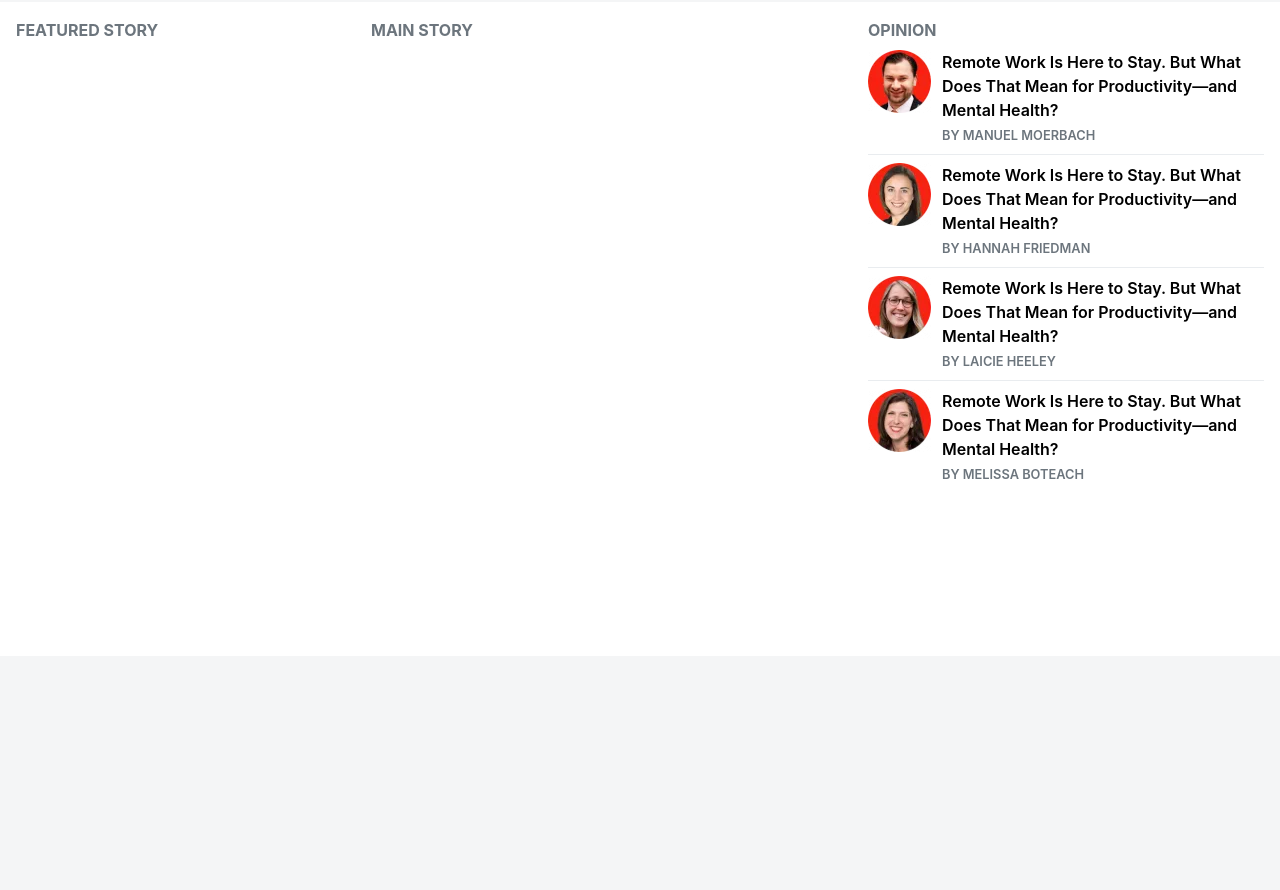
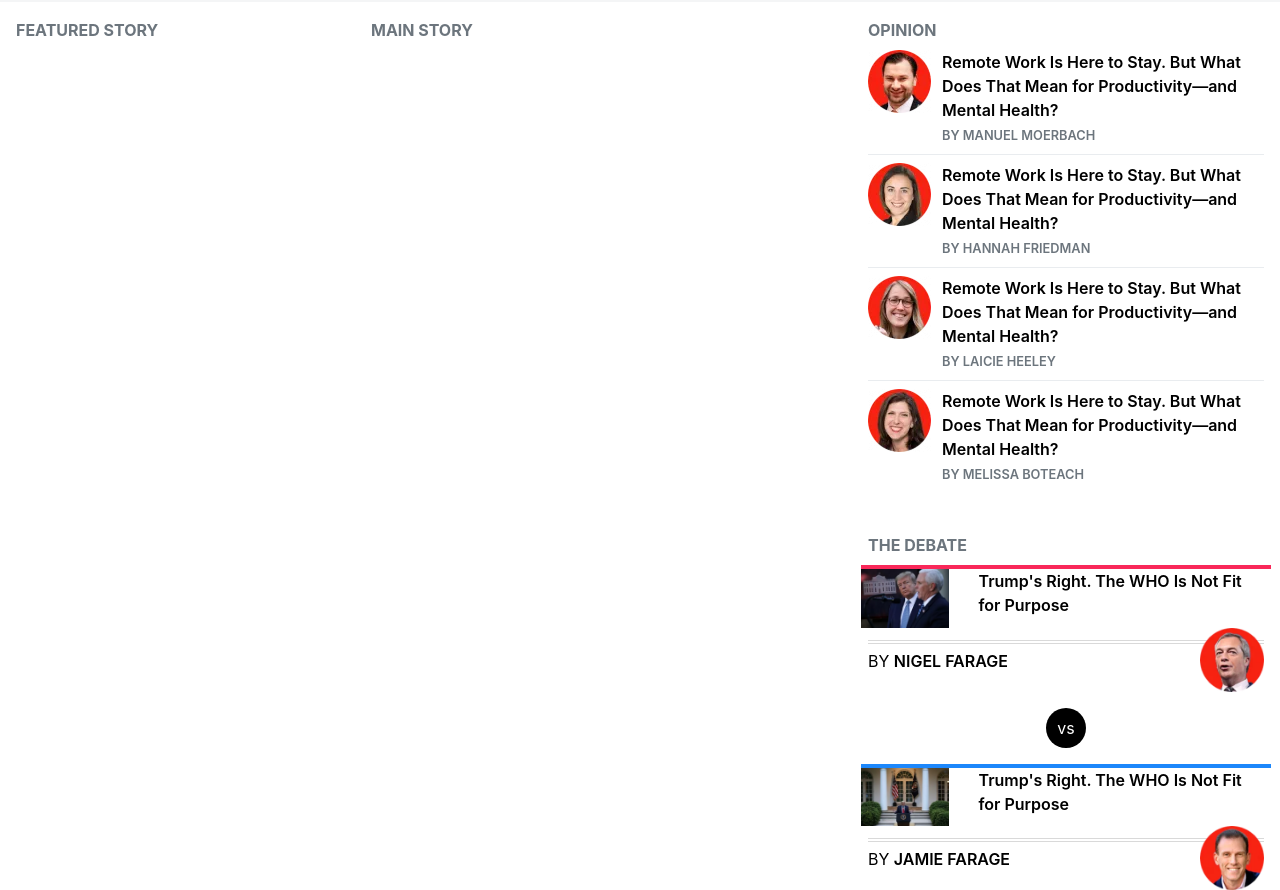
Before and after one commit to chirchir12/newsweek-clone, a plain HTML site: page index.html in a window 1280 px wide. Shown: the part 144-1034 px from the top of the page. Before the commit the page ends 800 px from the top, so only its background shows below. Drawn offline with nearby package versions, Linux system fonts and the light colour scheme.

Commit message:
added debated section

```diff
--- a/css/style.css
+++ b/css/style.css
@@ -5,7 +5,6 @@ body {
   background-color: #fff;
   width: 100vw;
   max-width: 1312px;
-  height: 100vh;
   position: relative;
   margin-left: auto;
   margin-right: auto;
@@ -142,6 +141,59 @@ sup.degree-sign:before {
 .opinion-author {
   font-weight: 600;
 }
+.debate-border-red {
+  width: 100%;
+  margin: 0 auto;
+  height: 4px;
+  background-color: #f92859;
+}
+.border-blue {
+  background-color: #1c87fb;
+}
+.col-3.img-col {
+  padding-left: 0;
+}
+.debate-discussions {
+  position: relative;
+  color: black;
+}
+.debate-discussions::before {
+  content: '';
+  display: block;
+  background-color: #d9d9d9;
+  height: 1px;
+  position: absolute;
+  top: 12px;
+  left: 0;
+  right: 0;
+}
+.debate-discussions::after {
+  content: '';
+  display: block;
+  background-color: #d9d9d9;
+  height: 1px;
+  position: absolute;
+  top: 15px;
+  left: 0;
+  right: 0;
+}
+.participant-name {
+  padding-top: 1.3rem;
+}
+.particant-name-bold {
+  font-weight: 600;
+}
+.vs {
+  padding: 0.5rem 0.7rem;
+  background-color: black;
+  color: #fff;
+  border-radius: 50%;
+}
+.participant-avatar {
+  width: 4rem;
+  height: 100%;
+  z-index: 3;
+}
 
 @media screen and (max-width: 640px) {
   .country-weather {
--- a/index.html
+++ b/index.html
@@ -174,7 +174,7 @@
             </div>
           </div>
           <div class="col-lg-4">
-            <div class="opinion-container">
+            <div class="opinion-container mb-5">
               <span class="artile-title text-muted mb-2">OPINION</span>
               <div class="row no-gutters opinion-article">
                 <div class="col-2">
@@ -255,6 +255,75 @@
                 </div>
               </div>
             </div>
+            <div class="debate-section">
+              <span class="artile-title text-muted mb-2">THE DEBATE</span>
+              <div class="row pl-2 pr-2 doble-border">
+                <div class="debate-border-red"></div>
+                <div class="col-3 img-col">
+                  <img
+                    src="./images/trump-pence.webp"
+                    class="img-fluid"
+                    alt="trump pence"
+                  />
+                </div>
+                <div class="col-9">
+                  <a class="opinion-article-link" href="#"
+                    >Trump's Right. The WHO Is Not Fit for Purpose</a
+                  >
+                </div>
+              </div>
+              <div class="debate-discussions d-flex">
+                <div class="participant-name flex-fill">
+                  BY
+                  <span class="particant-name-bold">
+                    NIGEL FARAGE
+                  </span>
+                </div>
+                <div class="participant-avatar">
+                  <img
+                    src="./images/nigel-farage.webp"
+                    class="img-fluid"
+                    alt="some image"
+                  />
+                </div>
+              </div>
+              <div
+                class="vs-container my-3 d-flex justify-content-center align-items-center"
+              >
+                <span class="vs">vs</span>
+              </div>
+
+              <div class="row pl-2 pr-2 doble-border">
+                <div class="debate-border-red border-blue"></div>
+                <div class="col-3 img-col">
+                  <img
+                    src="./images/donald-trump.webp"
+                    class="img-fluid"
+                    alt="trump pence"
+                  />
+                </div>
+                <div class="col-9">
+                  <a class="opinion-article-link" href="#"
+                    >Trump's Right. The WHO Is Not Fit for Purpose</a
+                  >
+                </div>
+              </div>
+              <div class="debate-discussions d-flex">
+                <div class="participant-name flex-fill">
+                  BY
+                  <span class="particant-name-bold">
+                    JAMIE FARAGE
+                  </span>
+                </div>
+                <div class="participant-avatar">
+                  <img
+                    src="./images/jamie-metzl.webp"
+                    class="img-fluid"
+                    alt="some image"
+                  />
+                </div>
+              </div>
+            </div>
           </div>
         </div>
       </div>
```
Also changed, not shown: images/donald-trump.webp (added), images/jamie-metzl.webp (added), images/nigel-farage.webp (added), images/trump-pence.webp (added).
